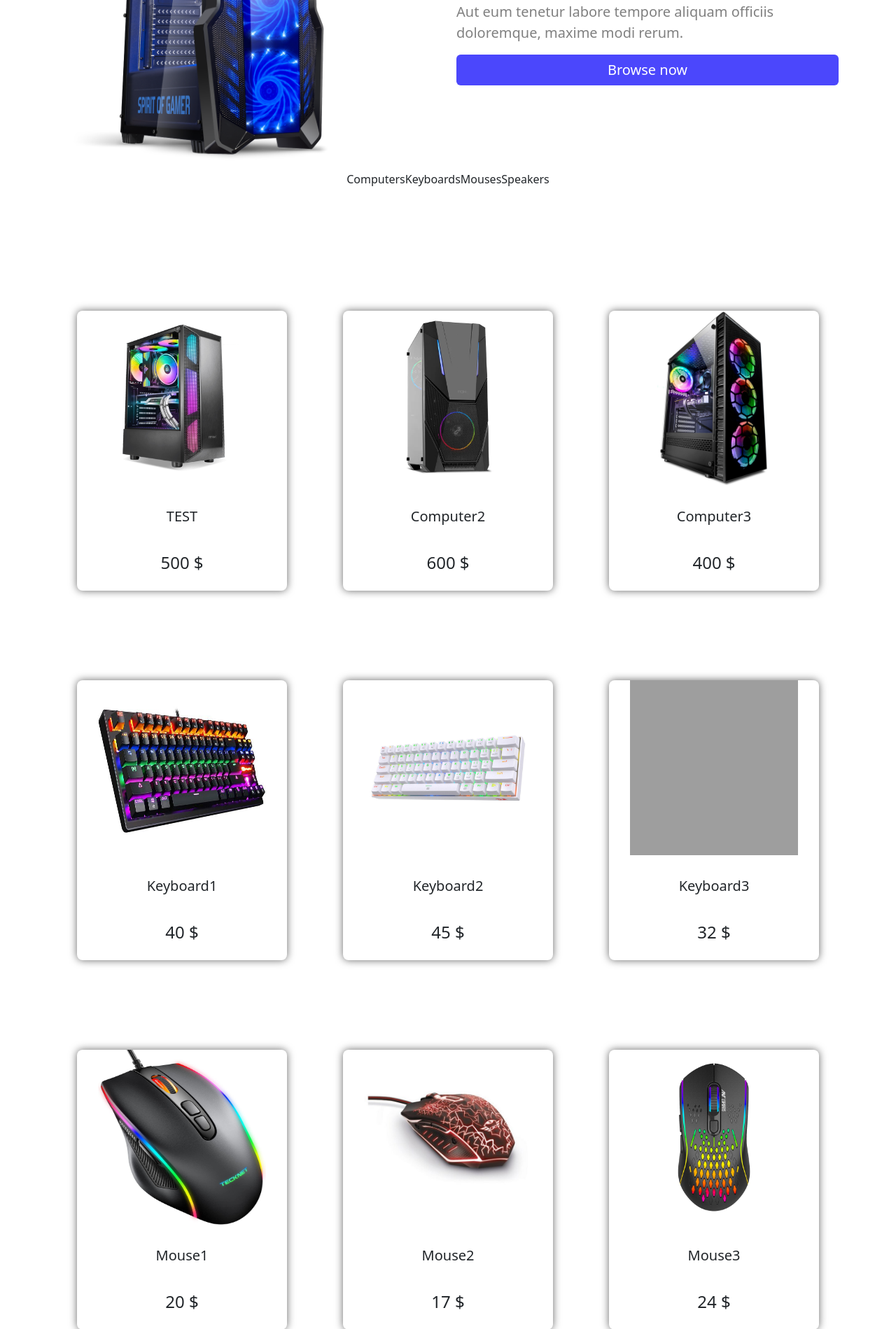
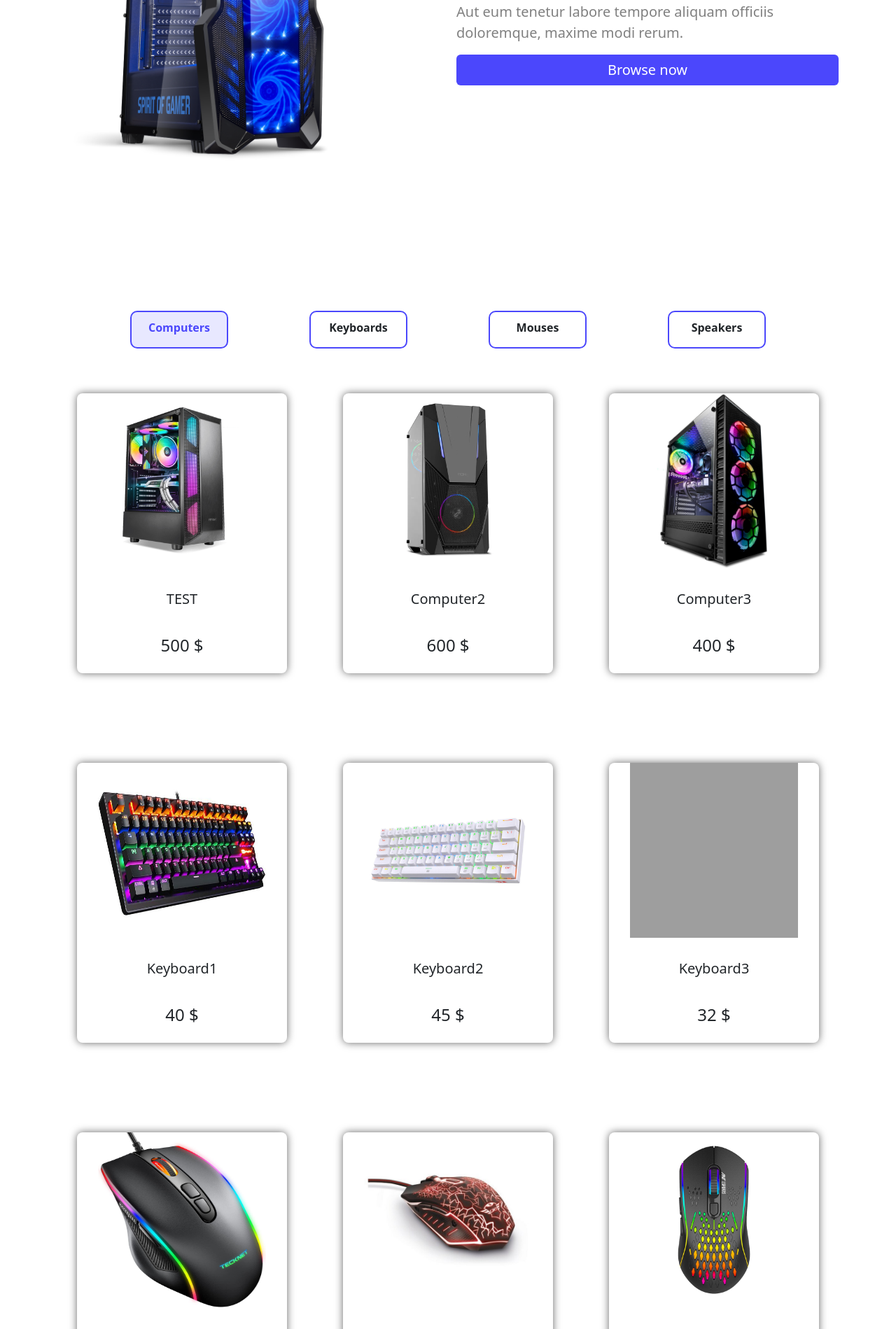
Before and after one commit to AzizHr/BRIEF_4, a PHP site: page /products.php in a window 1280 px wide. Shown: the part 392-2291 px from the top of the page at 70% size. Run offline with PHP 8.4, Linux system fonts and the light colour scheme; data comes from the database, SQL or seed files in the repository; grey boxes are pictures that could not be loaded.

Commit message:
update HR

```diff
--- /dev/null
+++ b/LIVRABLE_3&4/Gaming_Store/assets/css/cat.css
@@ -0,0 +1,25 @@
+.categories{
+    width: 80%;
+    margin: 0 auto;
+    display: flex;
+    justify-content: center;
+    align-items: center;
+    justify-content: space-around;
+    margin-top: 200px;
+}
+.categories .category{
+    border-radius: 10px;
+    border: 2px solid #4B47FC;
+    display: flex;
+    align-items: center;
+    justify-content: center;
+    width: 140px;
+    padding-top: 10px;
+}
+.categories .selected{
+    background-color: #4a47fc20;
+    color: #4B47FC;
+}
+.categories .category p{
+    font-weight: bold;
+}
--- a/LIVRABLE_3&4/Gaming_Store/assets/css/style.css
+++ b/LIVRABLE_3&4/Gaming_Store/assets/css/style.css
@@ -51,7 +51,7 @@
     margin: 0 auto;
 }
 .ctr{
-    margin-top: 10rem;
+    margin-top: 4rem;
 }
 .row{
     row-gap: 8rem;
@@ -87,7 +87,6 @@
     padding-left: 10px;
     width: 220px;
     background-color: white;
-    color: white;
 }
 .footer .letter .subscribe{
     border: none;
@@ -190,10 +189,3 @@
     font-weight: bold;
     font-size: 20px;
 }
-.categories{
-    width: 80%;
-    margin: 0 auto;
-    display: flex;
-    justify-content: center;
-    align-items: center;
-}
--- a/LIVRABLE_3&4/Gaming_Store/products.php
+++ b/LIVRABLE_3&4/Gaming_Store/products.php
@@ -2,6 +2,7 @@
 require_once 'php/database.php';
 require_once 'header.php';
 ?>
+      <link rel="stylesheet" href="assets/css/cat.css">
       <div class="container first_cont">
         <div class="row">
             <div class="col-md-6">
@@ -15,16 +16,16 @@ require_once 'header.php';
         </div>
       </div>
       <div class="categories">
-            <div class="category">
-                <p class="">Computers</p>
+            <div class="category selected" id="computers">
+                <p>Computers</p>
             </div>
-            <div class="category">
+            <div class="category" id="keyboards">
                 <p>Keyboards</p>
             </div>
-            <div class="category">
+            <div class="category" id="mouses">
                 <p>Mouses</p>
             </div>
-            <div class="category">
+            <div class="category" id="speakers">
                 <p>Speakers</p>
             </div>
         </div>
```
